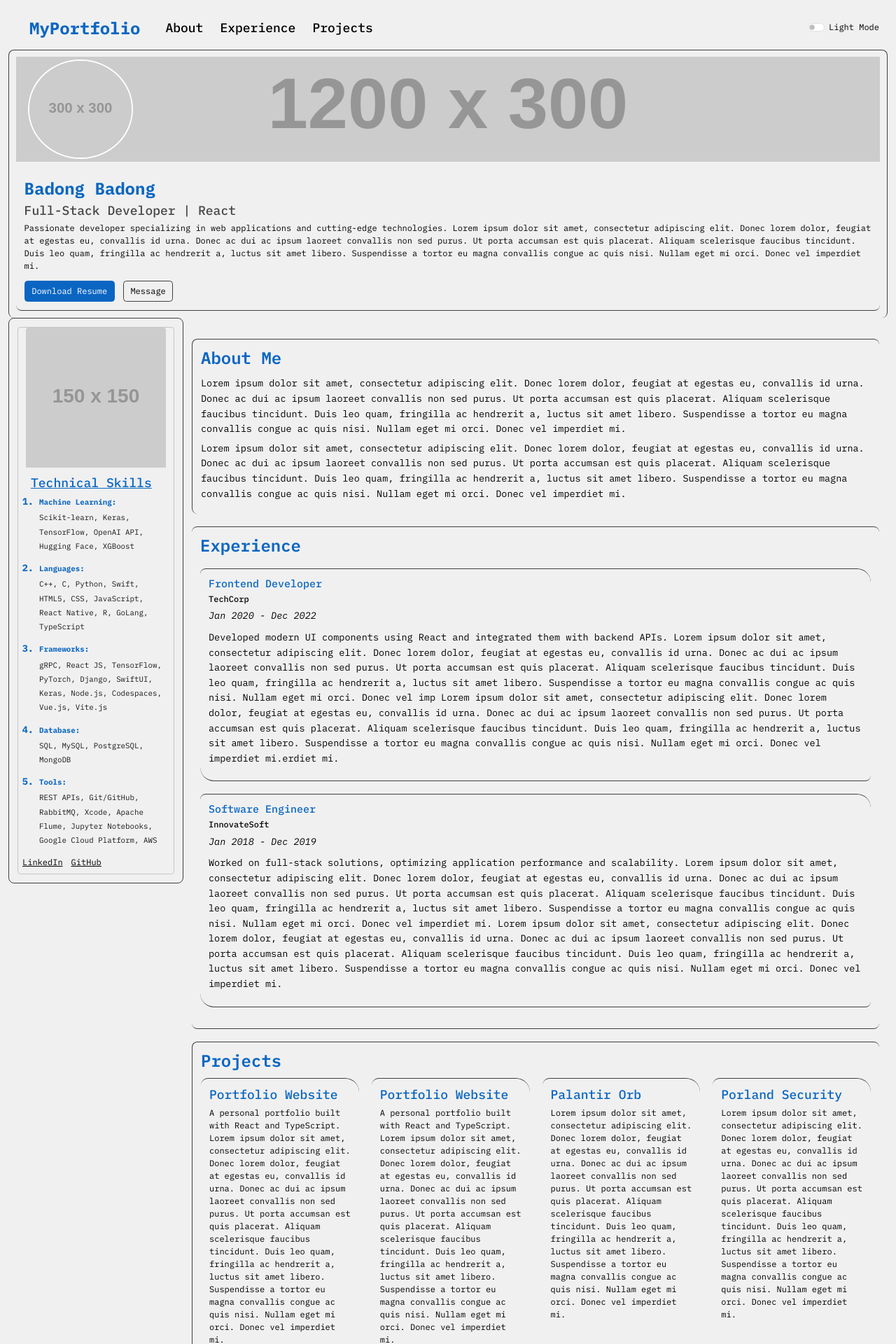
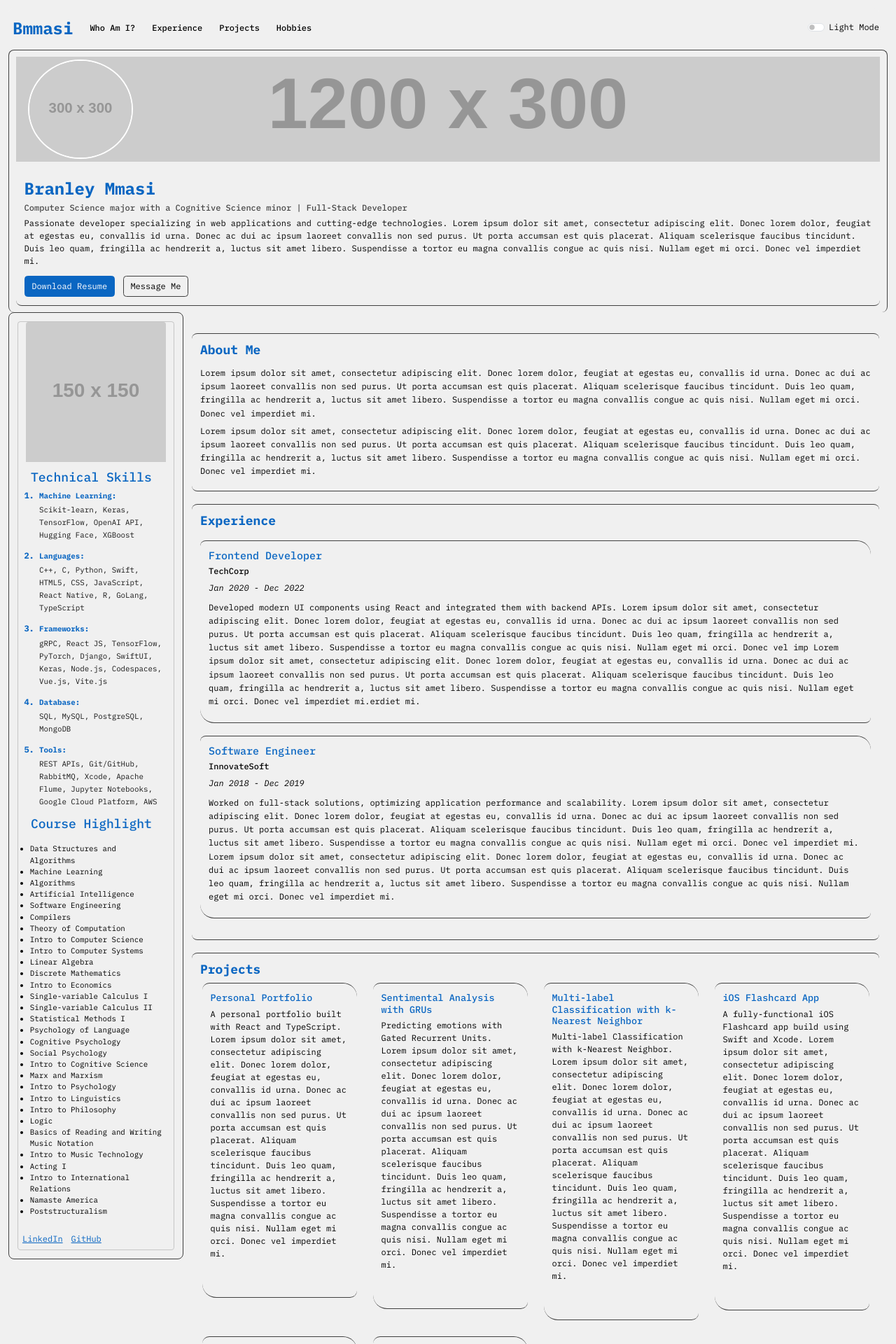
Before and after one commit to onyangojerry/portfolio-react, a React (Vite) app: page / in a window 1280 px wide. Shown: the top 1920 px of the page at 70% size. Built offline with nearby package versions, Linux system fonts and the light colour scheme.

Commit message:
personalized website, added personal data and links, customized look and feel with borders

```diff
--- a/src/components/AboutMe/_about-me.scss
+++ b/src/components/AboutMe/_about-me.scss
@@ -1,19 +1,19 @@
 // src/components/AboutMe/_about-me.scss
 
 .about-me {
-  font-family: 'IBM Plex Mono', monospace; // Moved from inline style
-  padding: 1rem; // Adjust padding as needed
+  font-family: 'IBM Plex Mono', monospace;
+  padding: 1rem;
   background-color: var(--bg-color);
   color: var(--text-color);
-  border-left: 0.1px solid var(--border-color);
+  border-bottom: 0.1px solid var(--border-color);
   border-top: 0.1px solid var(--border-color);
   border-radius: 8px;
 
   h2 {
-    font-size: var(--font-size-heading);
+    font-size: var(--font-size-subheading);
     color: var(--heading-color);
     margin-bottom: 1rem;
-    font-weight: 600;
+    font-weight: 700;
   }
 
   p {
@@ -22,3 +22,9 @@
     margin-bottom: 0.5rem;
   }
 }
+
+.about-me:hover {
+  transform: translateY(-2.5px);
+  box-shadow: 0 1px 2px var(--box-shadow-color);
+  background-color: var(--bg-color);
+}
--- a/src/components/ExperienceTimeline/_experience-timeline.scss
+++ b/src/components/ExperienceTimeline/_experience-timeline.scss
@@ -11,10 +11,10 @@
 
 
     h2 {
-      font-size: var(--font-size-heading);
+      font-size: var(--font-size-subheading);
       color: var(--heading-color);
       margin-bottom: 1.5rem;
-      font-weight: 600;
+      font-weight: 700;
     }
 
     .experience-item {
@@ -50,4 +50,16 @@
         }
       }
     }
+
+    .experience-item:hover {
+      transform: translateY(-2px);
+      box-shadow: 0 1px 2px var(--box-shadow-color);
+      background-color: var(--card-color);
+    }
   }
+
+  .experience-timeline:hover {
+    transform: translateY(-2.5px);
+    box-shadow: 0 1px 2px var(--box-shadow-color);
+    background-color: var(--card-color);
+  }
--- a/src/components/Footer/Footer.tsx
+++ b/src/components/Footer/Footer.tsx
@@ -4,7 +4,7 @@ import "/src/components/Footer/_footer.scss";
 const Footer: React.FC = () => (
   <footer className="footer">
     <p>
-      &copy; {new Date().getFullYear()} Badong Badong | Connect on{" "}
+      &copy; {new Date().getFullYear()} Branley Mmasi | Connect on{" "}
       <a href="https://linkedin.com/in/bmmasi1">LinkedIn</a> or{" "}
       <a href="https://github.com/branley1">GitHub</a>.
     </p>
--- a/src/components/Navbar/Navbar.tsx
+++ b/src/components/Navbar/Navbar.tsx
@@ -25,14 +25,15 @@ const CustomNavbar: React.FC = () => {
   return (
     <Navbar expand="lg" className="mb-4 custom-navbar">
       <Navbar.Brand href="/" className="navbar-brand">
-        MyPortfolio
+        Bmmasi
       </Navbar.Brand>
       <Navbar.Toggle aria-controls="basic-navbar-nav" />
       <Navbar.Collapse id="basic-navbar-nav">
         <Nav className="me-auto navbar-links">
-          <Nav.Link href="#about">About</Nav.Link>
+          <Nav.Link href="#about">Who Am I? </Nav.Link>
           <Nav.Link href="#experience">Experience</Nav.Link>
           <Nav.Link href="#projects">Projects</Nav.Link>
+          <Nav.Link href="#projects">Hobbies</Nav.Link>
         </Nav>
         <Form.Check
           type="switch"
--- a/src/components/Navbar/_navbar.scss
+++ b/src/components/Navbar/_navbar.scss
@@ -22,14 +22,14 @@
   .custom-navbar .navbar-links .nav-link,
   .custom-navbar .navbar-links .nav-link.active {
     color: var(--text-color);
-    font-size: 1.5rem;
+    font-size: var(--font-size-body);
     font-weight: 450;
   }
 
   .custom-navbar .navbar-brand {
-    margin-right: 2.5rem;
+    margin-right: 1.5rem;
     color: var(--heading-color);
-    margin-left: 2.5rem;
+    margin-left: 0.5rem;
     font-size: 2rem;
     font-weight: 700;
   }
--- a/src/components/ProfileDetails/ProfileDetails.tsx
+++ b/src/components/ProfileDetails/ProfileDetails.tsx
@@ -5,8 +5,12 @@ import "/src/components/ProfileDetails/_profile-details.scss";
 const ProfileDetails: React.FC = () => (
   <div className="hero-content text-left">
     <div className="profile-info">
-      <h1>Badong Badong</h1>
-      <h4>Full-Stack Developer | React</h4>
+      <h1>Branley Mmasi</h1>
+      <h4>
+        {" "}
+        Computer Science major with a Cognitive Science minor | Full-Stack
+        Developer{" "}
+      </h4>
       <p>
         Passionate developer specializing in web applications and cutting-edge
         technologies. Lorem ipsum dolor sit amet, consectetur adipiscing elit.
@@ -18,10 +22,23 @@ const ProfileDetails: React.FC = () => (
         imperdiet mi.
       </p>
       <div className="hero-buttons mt-3">
-        <Button variant="primary" className="">
+        <Button
+          variant="primary"
+          className=""
+          href="https://drive.google.com/drive/folders/1tgKnePQpHcQNuCEtSm_M-xlfmLuAf139?usp=sharing"
+          target="_blank" /* Opens in new tab */
+          rel="noopener noreferrer"
+        >
+          {" "}
           Download Resume
         </Button>
-        <Button variant="outline-secondary">Message</Button>
+        <Button
+          variant="outline-secondary"
+          href="mailto:barneybranley@gmail.com?subject=Hello&body=Hi, I visited your website and would like to get in touch!"
+          target="_blank"
+        >
+          Message Me
+        </Button>
       </div>
     </div>
   </div>
--- a/src/components/ProfileDetails/_profile-details.scss
+++ b/src/components/ProfileDetails/_profile-details.scss
@@ -16,7 +16,7 @@
       }
 
       h4 {
-        font-size: var(--font-size-subheading);
+        font-size: var(--font-size-body);
         color: var(--text-color);
         opacity: 0.7;
       }
--- a/src/components/Projects/Projects.tsx
+++ b/src/components/Projects/Projects.tsx
@@ -19,34 +19,40 @@ const ProjectCard: React.FC<ProjectProps> = ({ title, description, link }) => (
 
 const projects = [
   {
-    title: "Portfolio Website",
+    title: "Personal Portfolio",
     description:
       "A personal portfolio built with React and TypeScript. Lorem ipsum dolor sit amet, consectetur adipiscing elit. Donec lorem dolor, feugiat at egestas eu, convallis id urna. Donec ac dui ac ipsum laoreet convallis non sed purus. Ut porta accumsan est quis placerat. Aliquam scelerisque faucibus tincidunt. Duis leo quam, fringilla ac hendrerit a, luctus sit amet libero. Suspendisse a tortor eu magna convallis congue ac quis nisi. Nullam eget mi orci. Donec vel imperdiet mi.",
-    link: "https://github.com/branley1",
+    link: "https://github.com/branley1/portfolio-react",
   },
   {
-    title: "Portfolio Website",
+    title: "Sentimental Analysis with GRUs",
     description:
-      "A personal portfolio built with React and TypeScript. Lorem ipsum dolor sit amet, consectetur adipiscing elit. Donec lorem dolor, feugiat at egestas eu, convallis id urna. Donec ac dui ac ipsum laoreet convallis non sed purus. Ut porta accumsan est quis placerat. Aliquam scelerisque faucibus tincidunt. Duis leo quam, fringilla ac hendrerit a, luctus sit amet libero. Suspendisse a tortor eu magna convallis congue ac quis nisi. Nullam eget mi orci. Donec vel imperdiet mi.",
-    link: "https://github.com/branley1",
+      "Predicting emotions with Gated Recurrent Units. Lorem ipsum dolor sit amet, consectetur adipiscing elit. Donec lorem dolor, feugiat at egestas eu, convallis id urna. Donec ac dui ac ipsum laoreet convallis non sed purus. Ut porta accumsan est quis placerat. Aliquam scelerisque faucibus tincidunt. Duis leo quam, fringilla ac hendrerit a, luctus sit amet libero. Suspendisse a tortor eu magna convallis congue ac quis nisi. Nullam eget mi orci. Donec vel imperdiet mi.",
+    link: "https://github.com/branley1/Predicting-emotions-with-GRUs.git",
   },
   {
-    title: "Palantir Orb",
+    title: "Multi-label Classification with k-Nearest Neighbor",
     description:
-      "Lorem ipsum dolor sit amet, consectetur adipiscing elit. Donec lorem dolor, feugiat at egestas eu, convallis id urna. Donec ac dui ac ipsum laoreet convallis non sed purus. Ut porta accumsan est quis placerat. Aliquam scelerisque faucibus tincidunt. Duis leo quam, fringilla ac hendrerit a, luctus sit amet libero. Suspendisse a tortor eu magna convallis congue ac quis nisi. Nullam eget mi orci. Donec vel imperdiet mi.",
-    link: "https://github.com/branley1",
+      "Multi-label Classification with k-Nearest Neighbor. Lorem ipsum dolor sit amet, consectetur adipiscing elit. Donec lorem dolor, feugiat at egestas eu, convallis id urna. Donec ac dui ac ipsum laoreet convallis non sed purus. Ut porta accumsan est quis placerat. Aliquam scelerisque faucibus tincidunt. Duis leo quam, fringilla ac hendrerit a, luctus sit amet libero. Suspendisse a tortor eu magna convallis congue ac quis nisi. Nullam eget mi orci. Donec vel imperdiet mi.",
+    link: "https://github.com/branley1/Multi-label-Classification-with-k-Nearest-Neighbor.git",
   },
   {
-    title: "Porland Security",
+    title: "iOS Flashcard App",
     description:
-      "Lorem ipsum dolor sit amet, consectetur adipiscing elit. Donec lorem dolor, feugiat at egestas eu, convallis id urna. Donec ac dui ac ipsum laoreet convallis non sed purus. Ut porta accumsan est quis placerat. Aliquam scelerisque faucibus tincidunt. Duis leo quam, fringilla ac hendrerit a, luctus sit amet libero. Suspendisse a tortor eu magna convallis congue ac quis nisi. Nullam eget mi orci. Donec vel imperdiet mi.",
-    link: "https://github.com/branley1",
+      "A fully-functional iOS Flashcard app build using Swift and Xcode. Lorem ipsum dolor sit amet, consectetur adipiscing elit. Donec lorem dolor, feugiat at egestas eu, convallis id urna. Donec ac dui ac ipsum laoreet convallis non sed purus. Ut porta accumsan est quis placerat. Aliquam scelerisque faucibus tincidunt. Duis leo quam, fringilla ac hendrerit a, luctus sit amet libero. Suspendisse a tortor eu magna convallis congue ac quis nisi. Nullam eget mi orci. Donec vel imperdiet mi.",
+    link: "https://github.com/branley1/flashcard-update.git",
   },
   {
-    title: "Another one",
+    title: "CodePath.org",
     description:
-      "A personal portfolio built with React and TypeScript. Lorem ipsum dolor sit amet, consectetur adipiscing elit. Donec lorem dolor, feugiat at egestas eu, convallis id urna. Donec ac dui ac ipsum laoreet convallis non sed purus. Ut porta accumsan est quis placerat. Aliquam scelerisque faucibus tincidunt. Duis leo quam, fringilla ac hendrerit a, luctus sit amet libero. Suspendisse a tortor eu magna convallis congue ac quis nisi. Nullam eget mi orci. Donec vel imperdiet mi.",
-    link: "https://github.com/branley1",
+      "Built iOS apps as part of CodePath.org iOS Mobile Design Course. Lorem ipsum dolor sit amet, consectetur adipiscing elit. Donec lorem dolor, feugiat at egestas eu, convallis id urna. Donec ac dui ac ipsum laoreet convallis non sed purus. Ut porta accumsan est quis placerat. Aliquam scelerisque faucibus tincidunt. Duis leo quam, fringilla ac hendrerit a, luctus sit amet libero. Suspendisse a tortor eu magna convallis congue ac quis nisi. Nullam eget mi orci. Donec vel imperdiet mi.",
+    link: "https://github.com/branley1/codepath-iOS.git",
+  },
+  {
+    title: "Custom Project",
+    description:
+      "A custom project intended to be built with <language 1> and <language 2>. Lorem ipsum dolor sit amet, consectetur adipiscing elit. Donec lorem dolor, feugiat at egestas eu, convallis id urna. Donec ac dui ac ipsum laoreet convallis non sed purus. Ut porta accumsan est quis placerat. Aliquam scelerisque faucibus tincidunt. Duis leo quam, fringilla ac hendrerit a, luctus sit amet libero. Suspendisse a tortor eu magna convallis congue ac quis nisi. Nullam eget mi orci. Donec vel imperdiet mi.",
+    link: "https://github.com/branley1/",
   },
 ];
 
--- a/src/components/Projects/_projects.scss
+++ b/src/components/Projects/_projects.scss
@@ -6,7 +6,6 @@
   border-radius: 8px;
   border-top: 0.1px solid var(--border-color);
   border-bottom: 0.1px solid var(--border-color);
-  border-left: 0.1px solid var(--border-color);
 }
 
 .project-grid {
@@ -16,8 +15,8 @@
 }
 
 .projects-section h2 {
-  font-size: var(--font-size-heading);
-  font-weight: 600;
+  font-size: var(--font-size-subheading);
+  font-weight: 700;
   color: var(--heading-color);
 }
 
@@ -35,6 +34,7 @@
   flex-direction: column;
   border-top-right-radius: 20px;
   border-bottom-left-radius: 20px;
+  margin: 2.5px;
 
   .btn {
     opacity: 0;
@@ -43,13 +43,13 @@
   }
 
   h3 {
-    font-size: var(--font-size-subheading);
+    font-size: var(--font-size-subsubheading);
   }
 }
 
 .project-card:hover {
   transform: translateY(-5px);
-  box-shadow: 0 10px 20px var(--box-shadow-color);
+  box-shadow: 0 3px 6px var(--box-shadow-color);
   background-color: var(--card-color);
 
   .btn {
@@ -73,3 +73,9 @@
 .project-card a {
   color: var(--button-bg);
 }
+
+.projects-section:hover {
+  transform: translateY(-2px);
+  box-shadow: 0 1px 2px var(--box-shadow-color);
+  background-color: var(--bg-color);
+}
--- a/src/components/Sidebar/Sidebar.tsx
+++ b/src/components/Sidebar/Sidebar.tsx
@@ -45,6 +45,39 @@ const Sidebar: React.FC = () => (
             </span>
           </li>
         </ul>
+        <Card.Title>Course Highlight</Card.Title>
+        <ul className="course-highlight">
+          <li>Data Structures and Algorithms</li>
+          <li>Machine Learning</li>
+          <li>Algorithms</li>
+          <li>Artificial Intelligence</li>
+          <li>Software Engineering</li>
+          <li>Compilers</li>
+          <li>Theory of Computation</li>
+          <li>Intro to Computer Science</li>
+          <li>Intro to Computer Systems</li>
+          <li>Linear Algebra</li>
+          <li>Discrete Mathematics</li>
+          <li>Intro to Economics</li>
+          <li>Single-variable Calculus I</li>
+          <li>Single-variable Calculus II</li>
+          <li>Statistical Methods I</li>
+          <li>Psychology of Language</li>
+          <li>Cognitive Psychology</li>
+          <li>Social Psychology</li>
+          <li>Intro to Cognitive Science</li>
+          <li>Marx and Marxism</li>
+          <li>Intro to Psychology</li>
+          <li>Intro to Linguistics</li>
+          <li>Intro to Philosophy</li>
+          <li>Logic</li>
+          <li>Basics of Reading and Writing Music Notation</li>
+          <li>Intro to Music Technology</li>
+          <li>Acting I</li>
+          <li>Intro to International Relations</li>
+          <li>Namaste America</li>
+          <li>Poststructuralism</li>
+        </ul>
         <Card.Link href="https://linkedin.com/in/bmmasi1">LinkedIn</Card.Link>
         <Card.Link href="https://github.com/branley1">GitHub</Card.Link>
       </Card.Body>
--- a/src/components/Sidebar/_sidebar.scss
+++ b/src/components/Sidebar/_sidebar.scss
@@ -33,10 +33,10 @@
   }
 
   .sidebar-card .card-link {
-    color: var(--text-color);
+    color: var(--heading-color);
 
     &:hover {
-      color: var(--text-color);
+      color: var(--heading-color);
     }
     font-size: 1rem;
   }
@@ -59,6 +59,7 @@
   /* Adjust padding inside the card */
   .card.sidebar-card .card-body {
     padding: 0.5rem;
+    color: var(--text-color);
   }
 
   .card.sidebar-card .card-title {
@@ -67,5 +68,15 @@
     color: var(--heading-color);
     font-weight: 500;
     margin-left: 1rem;
-    text-decoration: underline;
   }
+
+  .course-highlight {
+    font-size: 0.9rem;
+    padding: 0.9rem;
+  }
+
+  .sidebar:hover {
+    transform: translateY(-5px);
+    box-shadow: 0 1px 2px var(--box-shadow-color);
+    background-color: var(--card-color);
+  }
--- a/src/styles/abstracts/_variables.scss
+++ b/src/styles/abstracts/_variables.scss
@@ -18,7 +18,8 @@
     --font-size-base: 12px;
     --font-size-heading: 2rem;
     --font-size-subheading: 1.5rem;
-    --font-size-body: 1.125rem;
+    --font-size-subsubheading: 1.125rem;
+    --font-size-body: 1rem;
 
 
     --section-spacing: 2rem;
```
